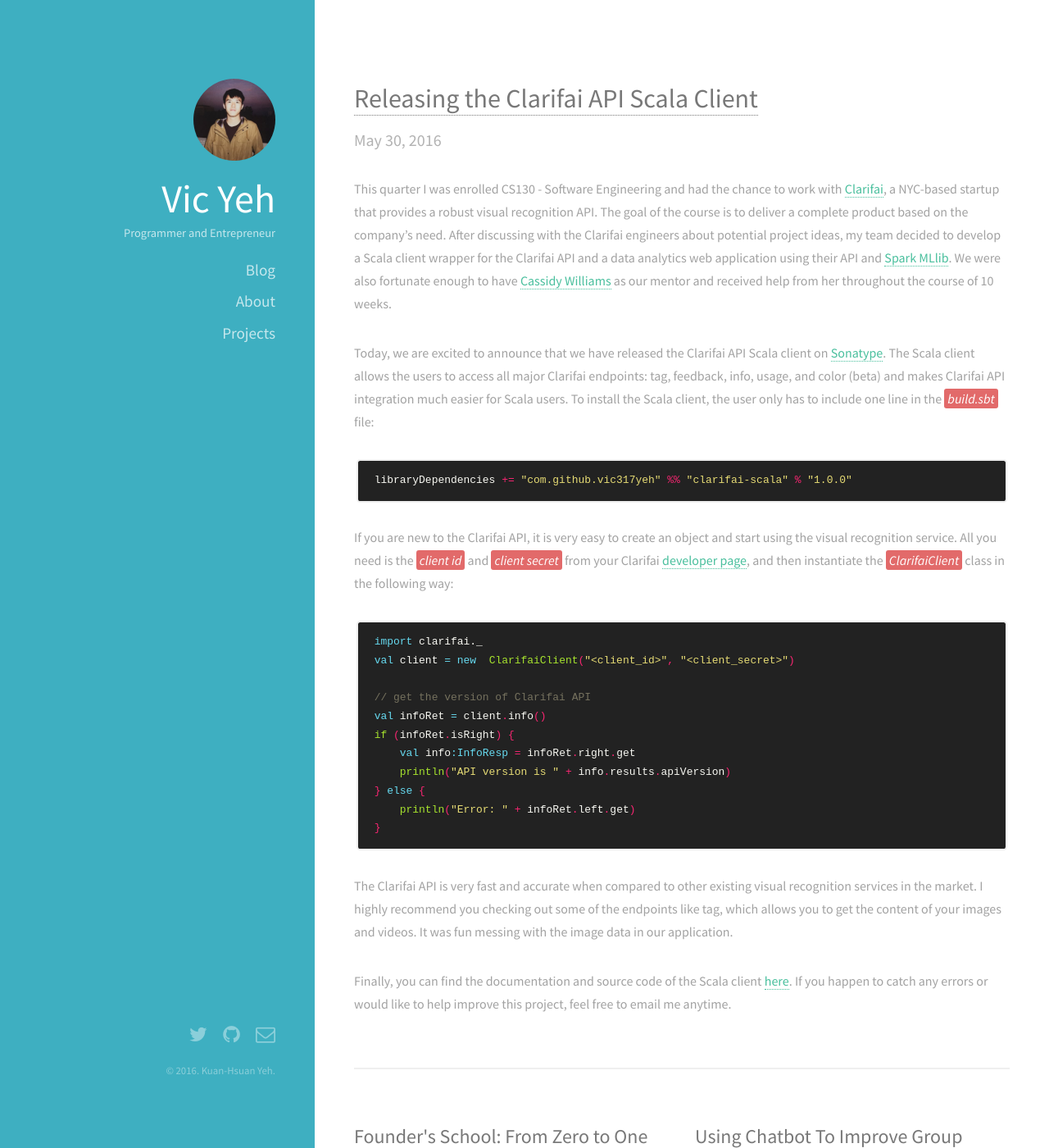
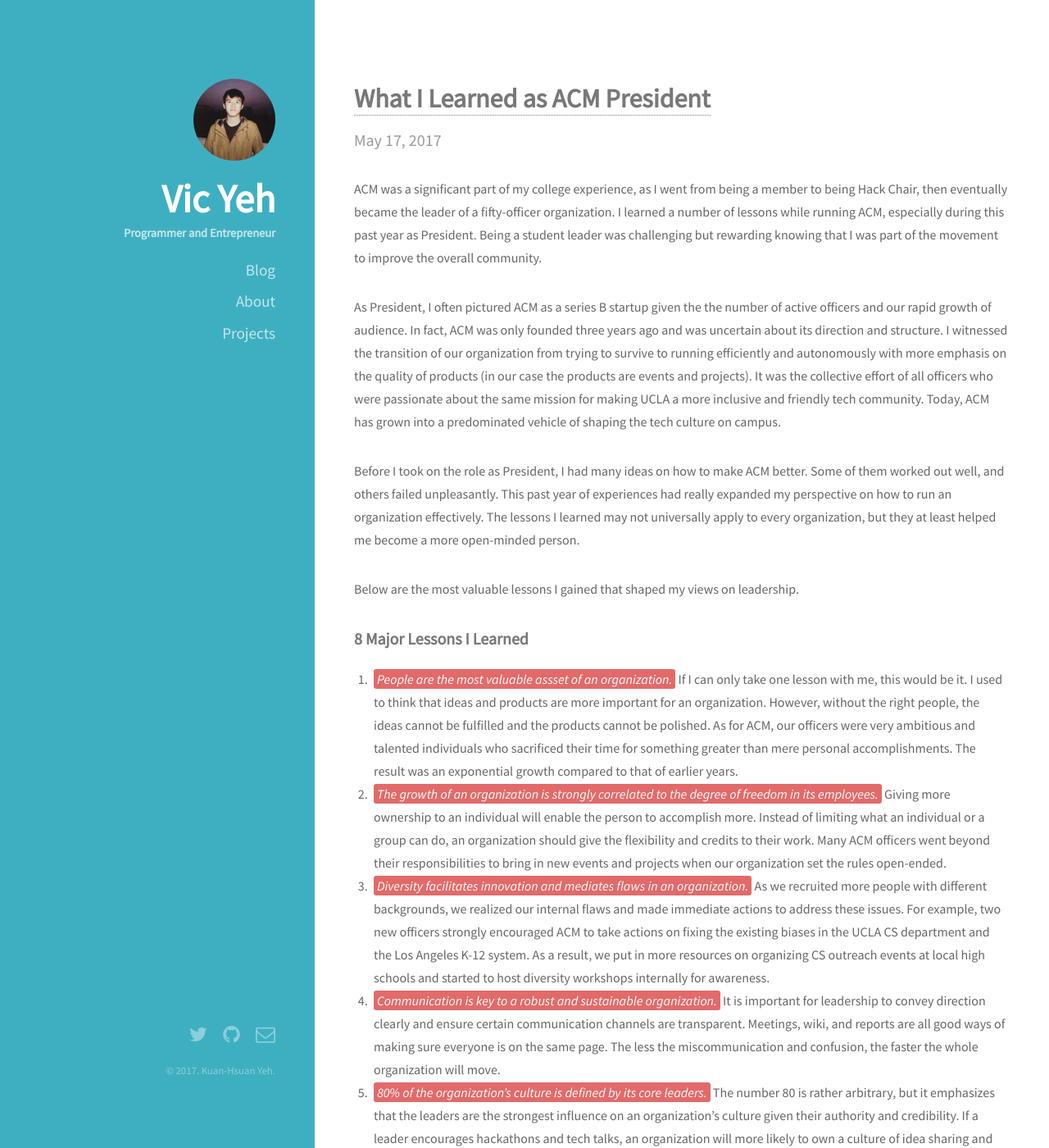
Before and after one commit to vicoyeh/vicoyeh.github.io, a Jekyll site: the page built from index.html, in a window 1280 px wide and 1400 px high. Shown: the whole window at 82% size. Built offline with Jekyll 4.4.1, drawn with Linux system fonts in a browser that asks for light colours; some of the changed text lies outside the part shown.

Commit message:
new post

```diff
--- a/_layouts/default.html
+++ b/_layouts/default.html
@@ -76,7 +76,7 @@
               {% endif %}
             </ul>
             <ul class="copyright">
-                <li>&copy; 2016. Kuan-Hsuan Yeh.</li>
+                <li>&copy; 2017. Kuan-Hsuan Yeh.</li>
             </ul>
         </footer>
 
--- /dev/null
+++ b/_posts/2017-05-17-what-i-learned-as-acm-president.markdown
@@ -0,0 +1,25 @@
+---
+layout: post
+title: What I Learned as ACM President
+---
+ACM was a significant part of my college experience, as I went from being a member to being Hack Chair, then eventually became the leader of a fifty-officer organization. I learned a number of lessons while running ACM, especially during this past year as  President. Being a student leader was challenging but rewarding knowing that I was part of the movement to improve the overall community.
+
+As President, I often pictured ACM as a series B startup given the the number of active officers and our rapid growth of audience. In fact, ACM was only founded three years ago and was uncertain about its direction and structure. I witnessed the transition of our organization from trying to survive to running efficiently and autonomously with more emphasis on the quality of products (in our case the products are events and projects). It was the collective effort of all officers who were passionate about the same mission for making UCLA a more inclusive and friendly tech community. Today, ACM has grown into a predominated vehicle of shaping the tech culture on campus.
+
+Before I took on the role as President, I had many ideas on how to make ACM better. Some of them worked out well, and others failed unpleasantly. This past year of experiences had really expanded my perspective on how to run an organization effectively. The lessons I learned may not universally apply to every organization, but they at least helped me become a more open-minded person.
+
+Below are the most valuable lessons I gained that shaped my views on leadership.
+
+
+### 8 Major Lessons I Learned
+1. *People are the most valuable assset of an organization.* If I can only take one lesson with me, this would be it. I used to think that ideas and products are more important for an organization. However, without the right people, the ideas cannot be fulfilled and the products cannot be polished. As for ACM, our officers were very ambitious and talented individuals who sacrificed their time for something greater than mere personal accomplishments. The result was an exponential growth compared to that of earlier years.
+2. *The growth of an organization is strongly correlated to the degree of freedom in its employees.* Giving more ownership to an individual will enable the person to accomplish more. Instead of limiting what an individual or a group can do, an organization should give the flexibility and credits to their work. Many ACM officers went beyond their responsibilities to bring in new events and projects when our organization set the rules open-ended.
+3. *Diversity facilitates innovation and mediates flaws in an organization.* As we recruited more people with different backgrounds, we realized our internal flaws and made immediate actions to address these issues. For example, two new officers strongly encouraged ACM to take actions on fixing the existing biases in the UCLA CS department and the Los Angeles K-12 system. As a result, we put in more resources on organizing CS outreach events at local high schools and started to host diversity workshops internally for awareness.
+4. *Communication is key to a robust and sustainable organization.* It is important for leadership to convey direction clearly and ensure certain communication channels are transparent. Meetings, wiki, and reports are all good ways of making sure everyone is on the same page. The less the miscommunication and confusion, the faster the whole organization will move.
+5. *80% of the organization’s culture is defined by its core leaders.* The number 80 is rather arbitrary, but it emphasizes that the leaders are the strongest influence on an organization's culture given their authority and credibility. If a leader encourages hackathons and tech talks, an organization will more likely to own a culture of idea sharing and creativity (aka. Facebook). As President, I encouraged officers to take risks and join a young company, resulting in an increasing number of officers going to startups. A leader should not overlook his or her power on setting the culture and strive to build an environment that welcomes the best talents.
+6. *The potential of an organization relies on the vision of its leadership.* Leadership should be capable of foreseeing potential and not being afraid to make decisions that seem illogical at the moment. Everyone has different opinions and oftentimes it will cause strong disagreement internally. Although voting can solve some of these problems, it might potentially lead the organization to a wrong direction. Therefore, it is necessary for the leadership to be stubborn in their vision in certain occasions and make a move that is best in a long run. But the leader should still stay open-minded and keep the ideas in the back of their minds.
+7. *Develop a systematic approach to tackle unsolved problems more efficiently.* The reason why I added the term "systematic" is because humans work more effectively if there are goals and bite-sized instructions. This involves setting goals and strategies, forming the right group, and other logistical details on tackling the problem, rather than exploiting without a plan.
+8. *Be optimistic.* Last but not least, an organization should stay optimistic and believe that they can achieve their goals. It sounds rather cliche, but sometimes people can lose hope easily when things go wrong. If necessary, the leadership should take action to boost the overall confidence.
+
+
+In general, it is not easy to be a leader. If things are going well you get some credits. But if things go wrong, you can be potentially responsible for all the blames. That is exactly why leadership is a difficult task. It is a life-long learning process for every individual who aims to make a difference in society.
--- a/blog/index.html
+++ b/blog/index.html
@@ -4,6 +4,11 @@
 <div id="main">
     <section>
         <h1>Blog</h1>
+        <h3>2017</h3>
+        <ul>
+            <li><a href="/2017/05/17/what-i-learned-as-acm-president.html">What I Learned as ACM President</a> - Apr 9, 2017</li>
+        </ul>
+
         <h3>2016</h3>
         <ul>
         	<li><a href="/2016/05/30/releasing-the-clarifai-api-scala-client.html">Releasing the Clarifai API Scala Client</a> - May 30, 2016</li>
--- a/css/style.css
+++ b/css/style.css
@@ -1283,3 +1283,19 @@
 		padding:2px 4px;
 		border-radius: 3px;
 	}
+
+	strong {
+		color: #111;
+	}
+
+	h1,h2,h3,h4,h5,h6 {
+		font-weight: bold;
+	}
+
+	body {
+		color: #666;
+	}
+
+	.post-meta {
+		color: #999;
+	}
```
Also changed, not shown: images/blogs/517/1.jpg (added).
